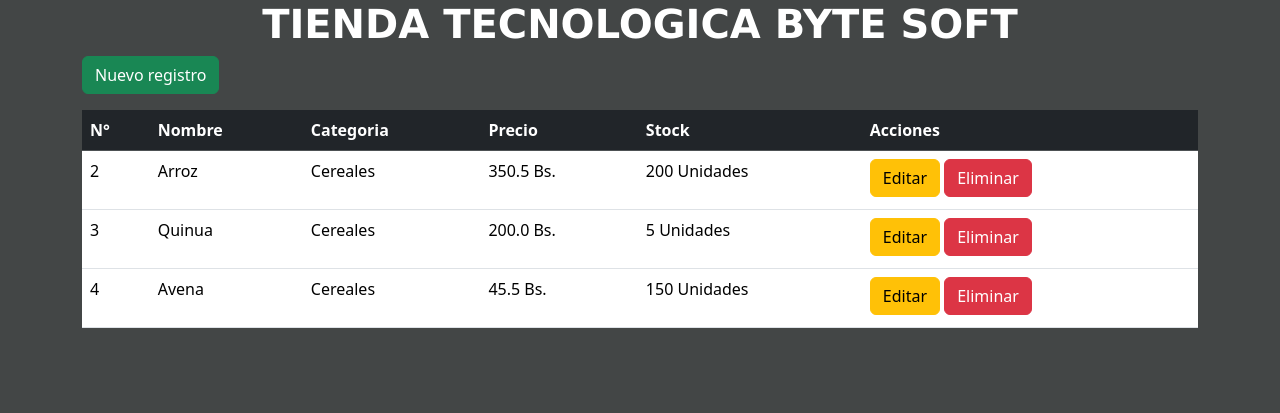
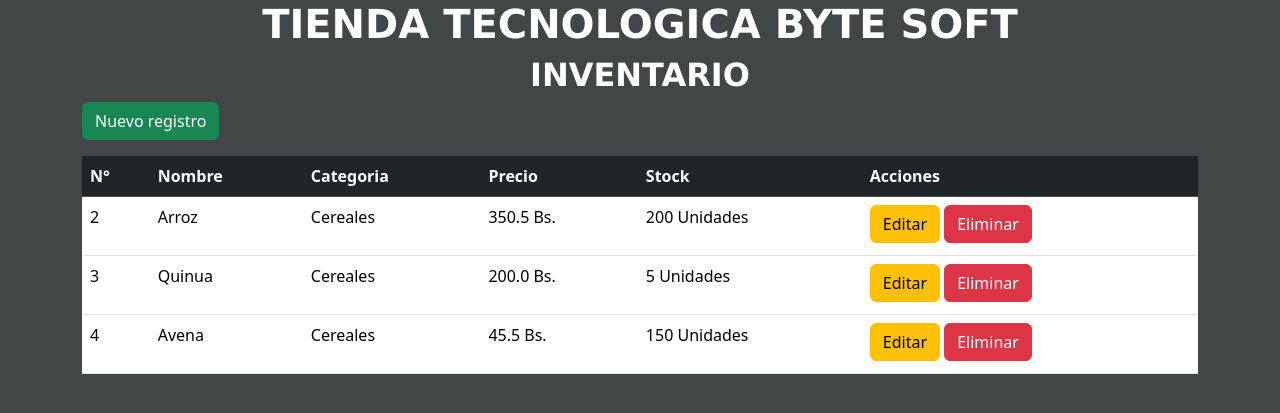
Before and after one commit to Clemente2004/EXAMEN-PRACTICO, a Flask app: page / in a window 1280 px wide. Shown: the top 413 px of the page. Run offline with Flask 3, Linux system fonts and the light colour scheme; data comes from the database, SQL or seed files in the repository.

Commit message:
mejoras completadas

```diff
--- a/templates/index.html
+++ b/templates/index.html
@@ -3,6 +3,7 @@
 {% block content %}
 
 <h1 style="text-align: center; font-family: Verdana, Geneva, Tahoma, sans-serif; font-weight: bolder; color: white;">TIENDA TECNOLOGICA BYTE SOFT</h1>
+<h2 style="text-align: center; font-family: Verdana, Geneva, Tahoma, sans-serif; font-weight: bolder; color: white;">INVENTARIO</h2>
 <a href="/registro" class="btn btn-success mb-3">Nuevo registro</a>
 <table class="table">
     <thead class="table-dark">
```
